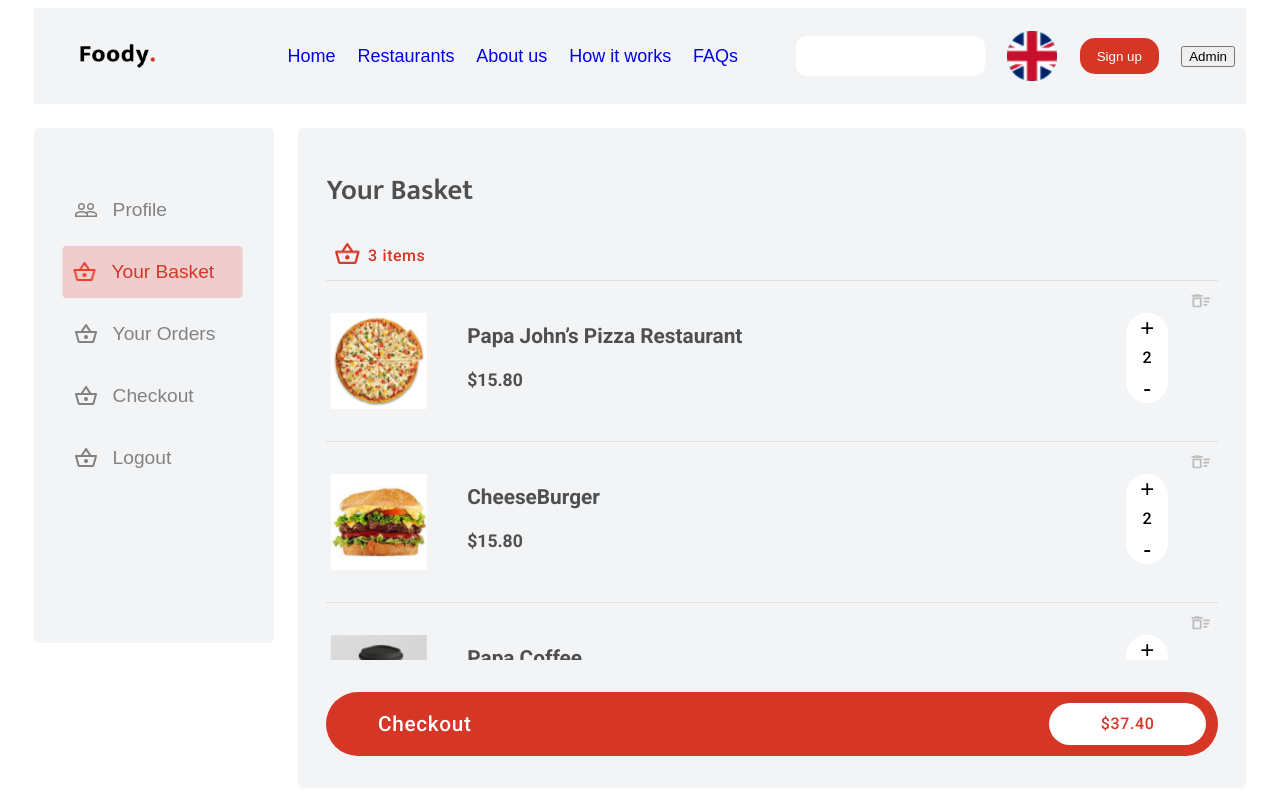
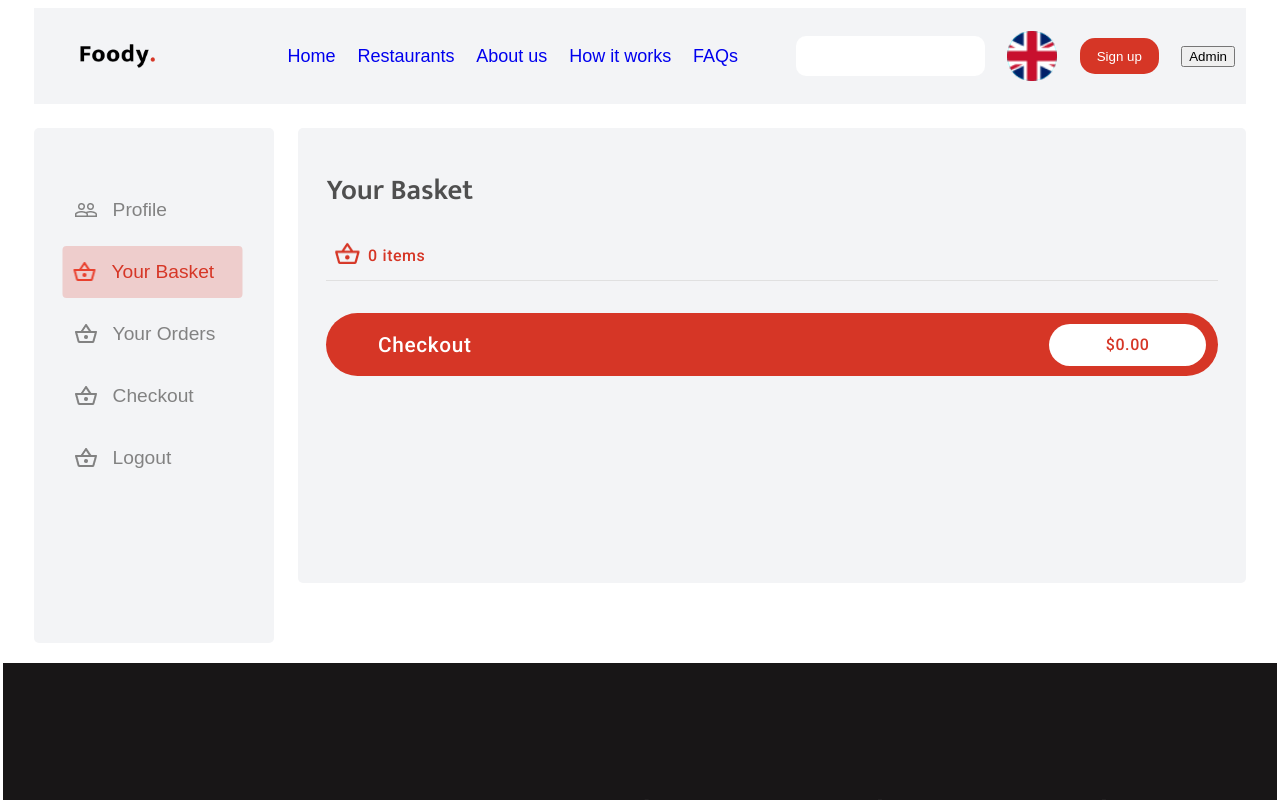
Before and after one commit to Rufat239/foody_client, a React (Create React App) app: page /yourBasketPage in a window 1280 px wide. Shown: the top 800 px of the page. Built offline with nearby package versions, Linux system fonts and the light colour scheme.

Commit message:
Add redux functionality to basket Page

```diff
--- a/src/components/UserBasket/UserBasket.jsx
+++ b/src/components/UserBasket/UserBasket.jsx
@@ -2,9 +2,14 @@ import React from 'react'
 import redBasket from "../../assets/userBasket/redBasket.png"
 import UserBasketItem from '../UserBasketItem/UserBasketItem'
 import "../../style/userBasket.css"
+import { useSelector } from 'react-redux';
 
 
 function UserBasket() {
+
+  const basketItems = useSelector((state) => state.basket.basketItems);
+  const totalPrice = useSelector((state) => state.basket.totalPrice);
+
   return (
     <div className="userBasketContainer2">
     <div className="userBasketHeadPad2">
@@ -17,7 +22,7 @@ function UserBasket() {
           </figure>
 
           <div className="quantityItems2">
-            <span>3</span>
+            <span> {basketItems.reduce((sum, item) => sum + item.quantity, 0)}</span>
             <p>items</p>
           </div>
         </div>
@@ -31,7 +36,7 @@ function UserBasket() {
     <div class="checkoutContainer2">
       <button class="checkoutButton2">
         <span class="checkoutText2">Checkout</span>
-        <span class="checkoutPrice2">$37.40</span>
+        <span class="checkoutPrice2">${totalPrice.toFixed(2)}</span>
       </button>
     </div>
   </div>
--- a/src/components/UserBasketItem/UserBasketItem.jsx
+++ b/src/components/UserBasketItem/UserBasketItem.jsx
@@ -4,8 +4,16 @@ import cheeseBurger from "../../assets/userBasketImages/cheeseBurger.png"
 import coffee from "../../assets/userBasketImages/coffee.png"
 import DeleteIcon from "../../assets/userBasket/deleteIcon.svg"
 import "../../style/userBasketItem.css"
+import { increaseQuantity, removeFromBasket } from '../Redux/actions/basketActions';
+import { useDispatch, useSelector } from "react-redux";
+
 
 function UserBasketItem() {
+
+
+  const dispatch = useDispatch();
+  const basketItems = useSelector(state => state.basket.basketItems);
+
   const userBasketData = [
     {
       image: pizza,
@@ -43,27 +51,27 @@ function UserBasketItem() {
 
   return (
     <div>
-      {userBasketData.map((x, index) => (
+      {basketItems.map((item, index)  => (
         <div key={index} className="userBasketItemContainer">
           <div className="userBasketItemFigDet">
             <figure className="userBasketItemFigure">
-              <img src={x.image} alt="" />
+              <img src={item.image} alt="" />
             </figure>
 
             <div className="userBasketItemDetails">
-              <h2>{x.title}</h2>
-              <h4>${x.price}</h4>
+              <h2>{item.name}</h2>
+              <h4>${(item.price * item.quantity).toFixed(2)}</h4>
             </div>
           </div>
 
           <div className="userBasketActions">
             <div className="userBasketItemInc">
-              <button>+</button>
-              <span>2</span>
-              <button>-</button>
+              <button onClick={() => dispatch(increaseQuantity(item))}>+</button>
+              <span>{item.quantity}</span>
+              <button onClick={() => dispatch(removeFromBasket(index))}>-</button>
             </div>
 
-            <button className="userDeleteIcon">
+            <button className="userDeleteIcon"  onClick={() => dispatch(removeFromBasket(index, true))}>
               <img src={DeleteIcon} alt="Delete" />
             </button>
           </div>
```
